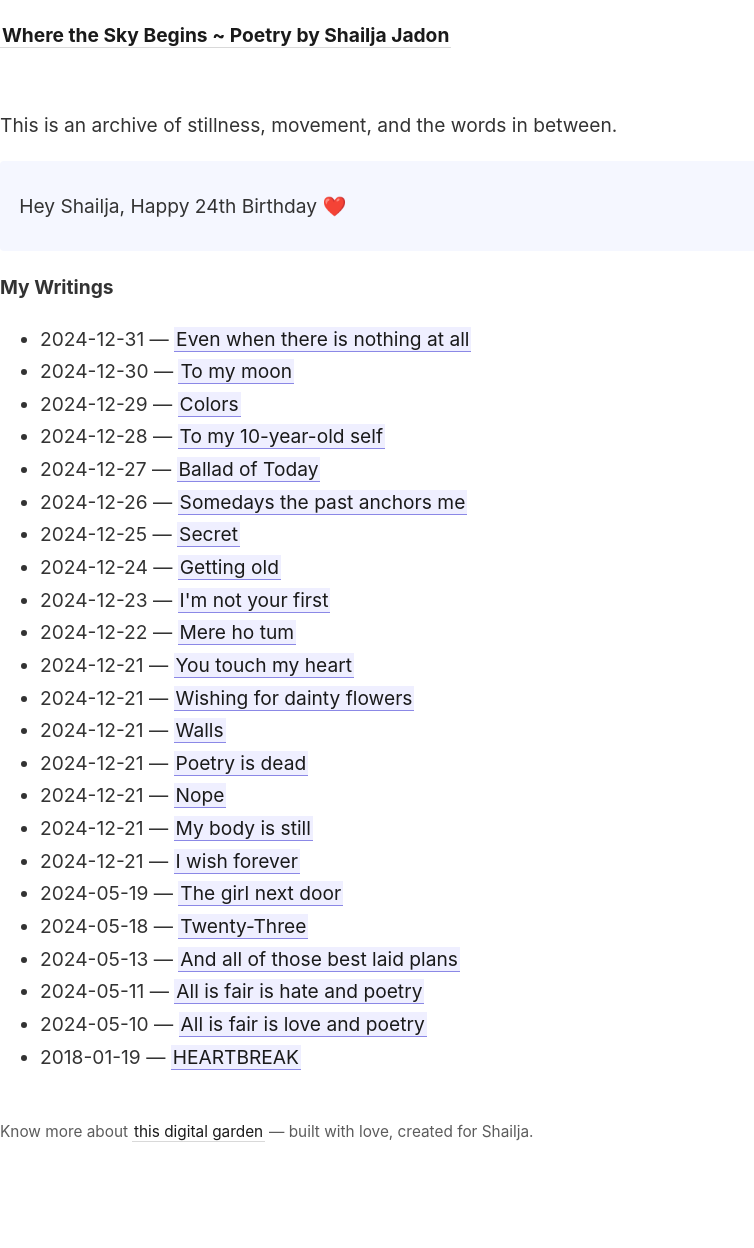
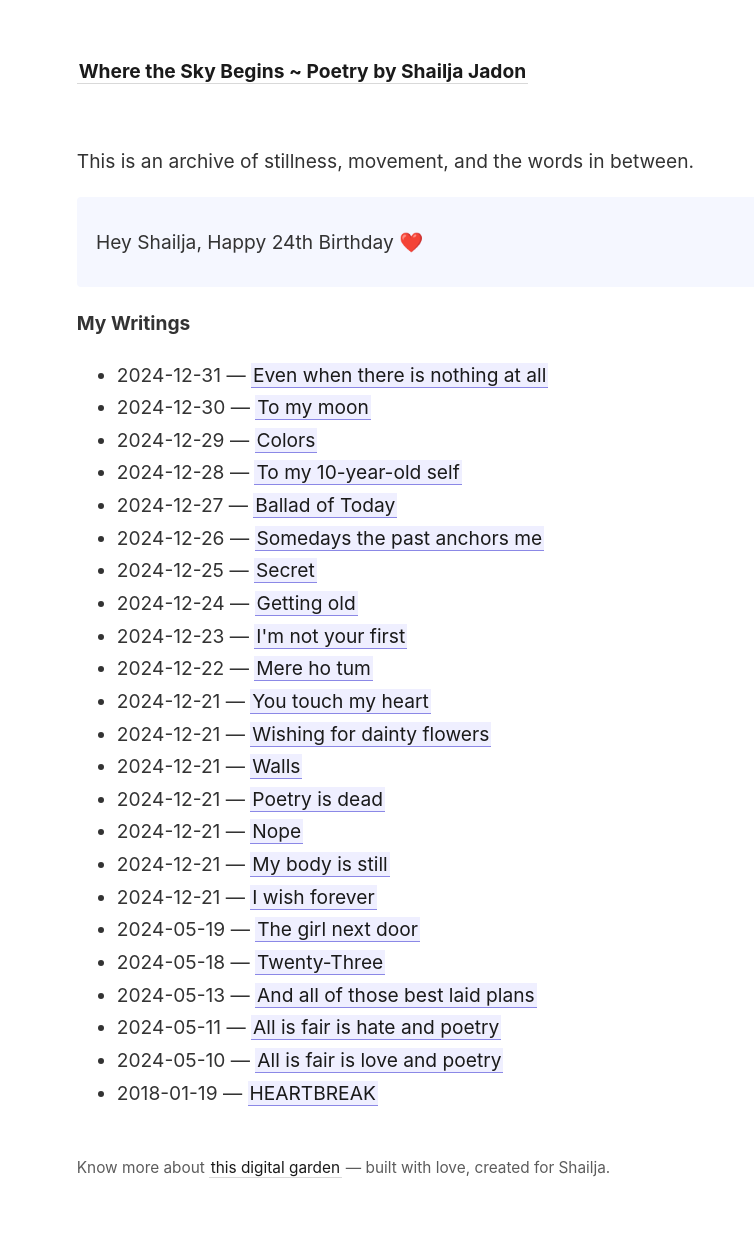
Before and after one commit to tusharnankani/poem, a Jekyll site: the page built from _pages/index.md, in a window 1280 px wide. Shown: the whole page, without its empty margins (0-754 px from the left). Built offline with Jekyll 4.4.1, drawn with Linux system fonts in a browser that asks for light colours; before the commit the page ends 1145 px from its top, so only the background shows below that.

Commit message:
rollback

```diff
--- a/_layouts/default.html
+++ b/_layouts/default.html
@@ -19,20 +19,12 @@
     {% include link-previews.html wrapperQuerySelector="content" %}
     {% if page.id == 'home' %}
     <style>
-      html, body {
-        margin: 0;
-        padding: 0;
-        width: 100%;
-        height: 100%;
-      }
       #loading {
         position: fixed;
         top: 0;
         left: 0;
-        right: 0;
-        bottom: 0;
-        width: 100vw;
-        height: 100vh;
+        width: 100%;
+        height: 100%;
         display: flex;
         justify-content: center;
         align-items: center;
@@ -40,8 +32,6 @@
         z-index: 9999;
         opacity: 1;
         transition: opacity 0.5s ease-in-out;
-        margin: 0;
-        padding: 0;
       }
       #loading.fade-out {
         opacity: 0;
@@ -53,7 +43,6 @@
       #content {
         opacity: 0;
         transition: opacity 0.5s ease-in-out;
-        width: 100%;
       }
       #content.fade-in {
         opacity: 1;
```
